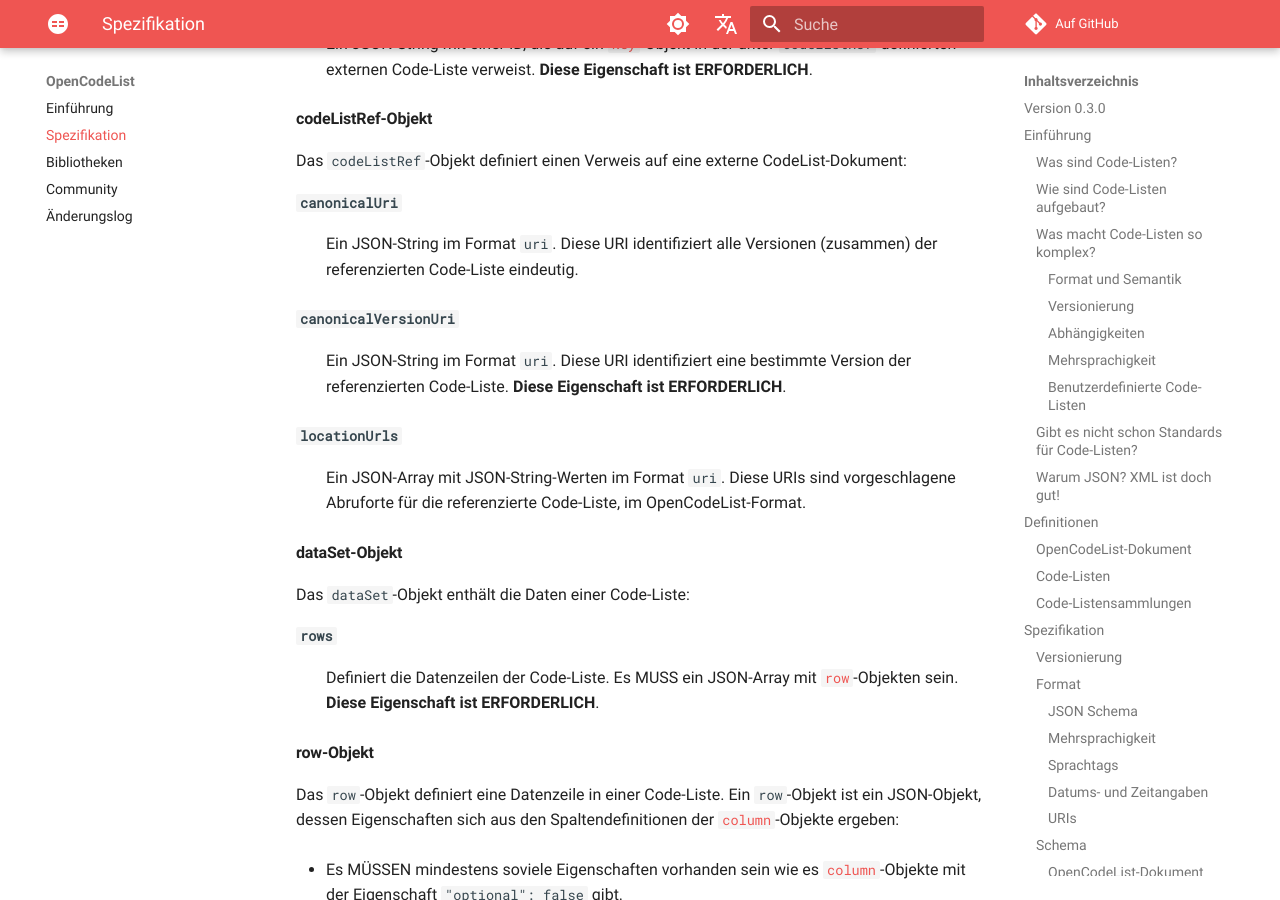
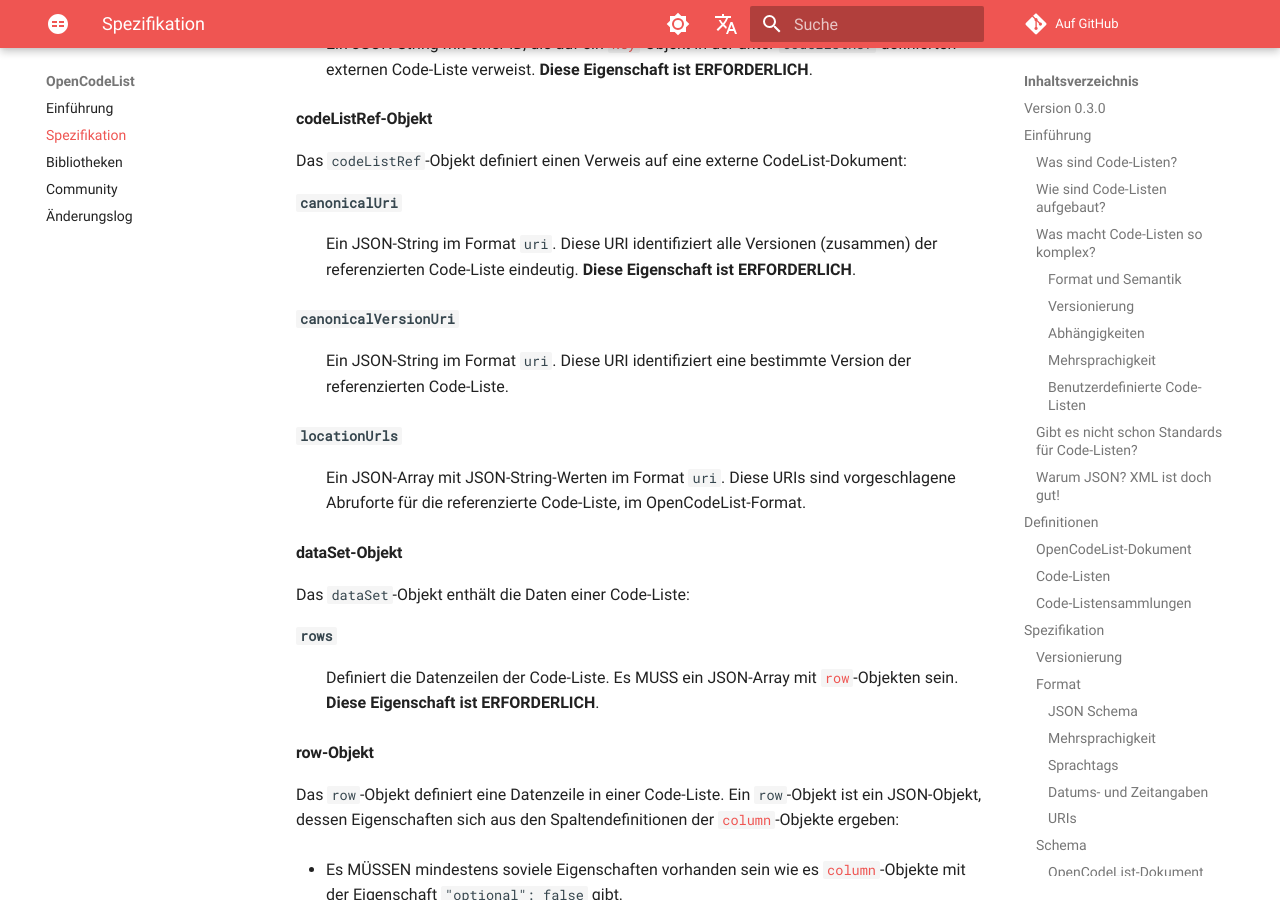
Before and after one commit to openpotato/opencodelist, an MkDocs documentation site: the page built from website/de/docs/specification.md, in a window 1280 px wide and 900 px high, scrolled down 22929 px. Built offline with MkDocs 1.6.1 and Material for MkDocs 9.7.7, drawn with Linux system fonts in a browser that asks for light colours; comment, search, counter and statistics services are not loaded; some of the changed text lies outside the part shown.

```diff
--- a/website/de/docs/specification.md
+++ b/website/de/docs/specification.md
@@ -788,11 +788,11 @@ Das `codeListRef`-Objekt definiert einen Verweis auf eine externe CodeList-Dokum
 
 **`canonicalUri`**
 
-:   Ein JSON-String im Format `uri`. Diese URI identifiziert alle Versionen (zusammen) der referenzierten Code-Liste eindeutig.
+:   Ein JSON-String im Format `uri`. Diese URI identifiziert alle Versionen (zusammen) der referenzierten Code-Liste eindeutig. **Diese Eigenschaft ist ERFORDERLICH**.
 
 **`canonicalVersionUri`**
 
-:   Ein JSON-String im Format `uri`. Diese URI identifiziert eine bestimmte Version der referenzierten Code-Liste. **Diese Eigenschaft ist ERFORDERLICH**.
+:   Ein JSON-String im Format `uri`. Diese URI identifiziert eine bestimmte Version der referenzierten Code-Liste.
 
 **`locationUrls`**
 
@@ -878,11 +878,11 @@ Das `documentRef`-Objekt definiert einen Verweis auf ein externes OpenCodeList-D
 
 **`canonicalUri`**
 
-:   Ein JSON-String im Format `uri`. Diese URI identifiziert alle Versionen (zusammen) des referenzierten Dokumentes eindeutig.
+:   Ein JSON-String im Format `uri`. Diese URI identifiziert alle Versionen (zusammen) des referenzierten Dokumentes eindeutig. **Diese Eigenschaft ist ERFORDERLICH**.
 
 **`canonicalVersionUri`**
 
-:   Ein JSON-String im Format `uri`. Diese URI identifiziert eine bestimmte Version der referenzierten Dokumentes. **Diese Eigenschaft ist ERFORDERLICH**.
+:   Ein JSON-String im Format `uri`. Diese URI identifiziert eine bestimmte Version der referenzierten Dokumentes.
 
 **`locationUrls`**
 
```
Also changed, not shown: other parts of website/de/docs/specification.md (+1 -1 lines), website/en/docs/specification.md (+5 -5 lines).
